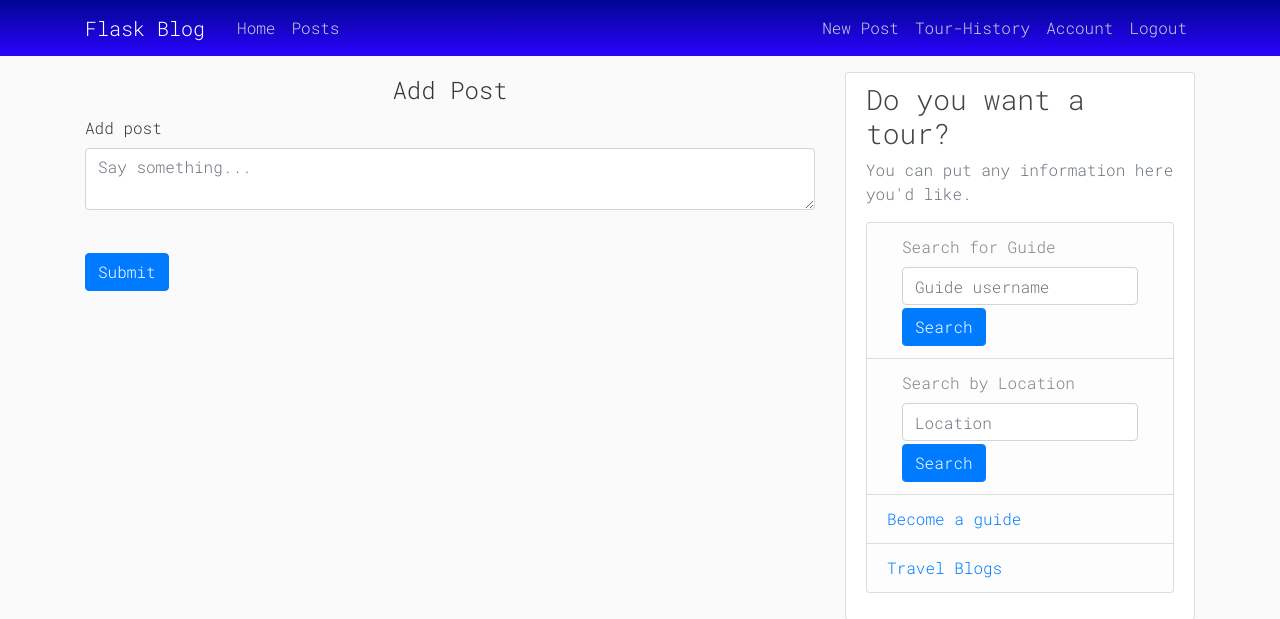
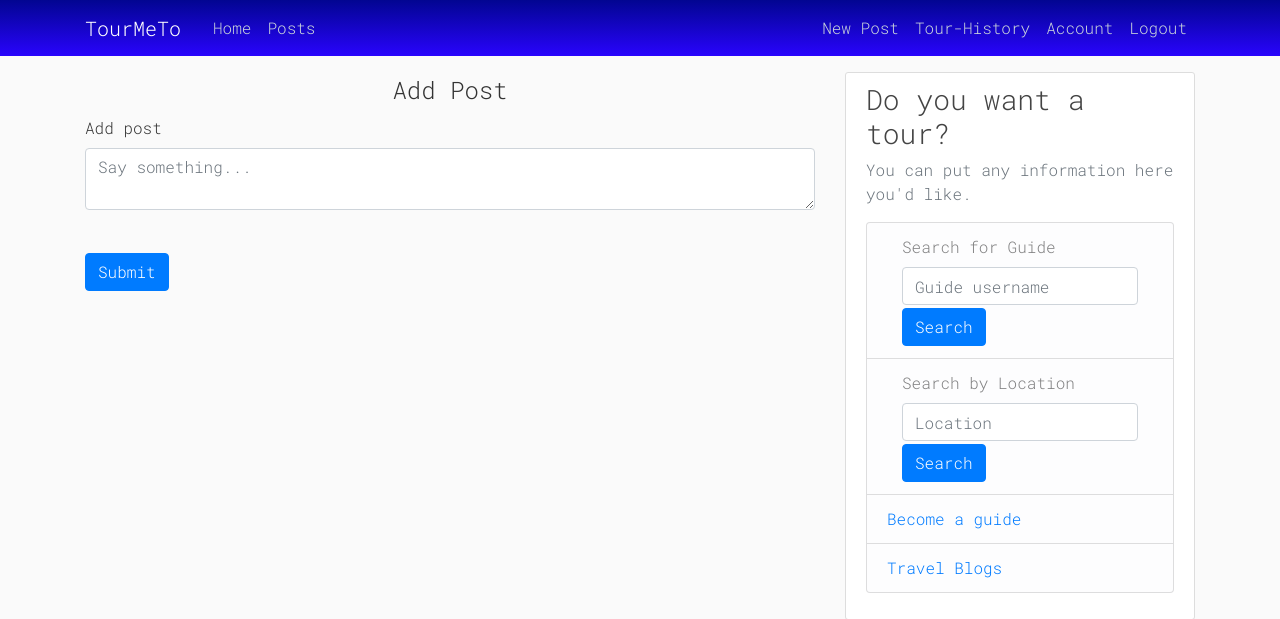
Before and after one commit to VinneyJ/tourme, a Flask app: page /post in a window 1280 px wide. Shown: the top 619 px of the page. Run offline with Flask 2, Linux system fonts and the light colour scheme; a user stored in the database is signed in; tables that the repository leaves empty hold one stand-in row (values such as "Sample post"); some libraries are stand-ins or nearby versions.

Commit message:
worked on logo

```diff
--- a/web_static/templates/base.html
+++ b/web_static/templates/base.html
@@ -30,7 +30,7 @@
   <header class="site-header">
     <nav class="navbar navbar-expand-md navbar-dark bg-steel fixed-top">
       <div class="container">
-        <a class="navbar-brand mr-4" href="/">Flask Blog</a>
+        <a class="navbar-brand mr-4" href="/">TourMeTo</a>
         <button class="navbar-toggler" type="button" data-toggle="collapse" data-target="#navbarToggle" aria-controls="navbarToggle" aria-expanded="false" aria-label="Toggle navigation">
           <span class="navbar-toggler-icon"></span>
         </button>
```
